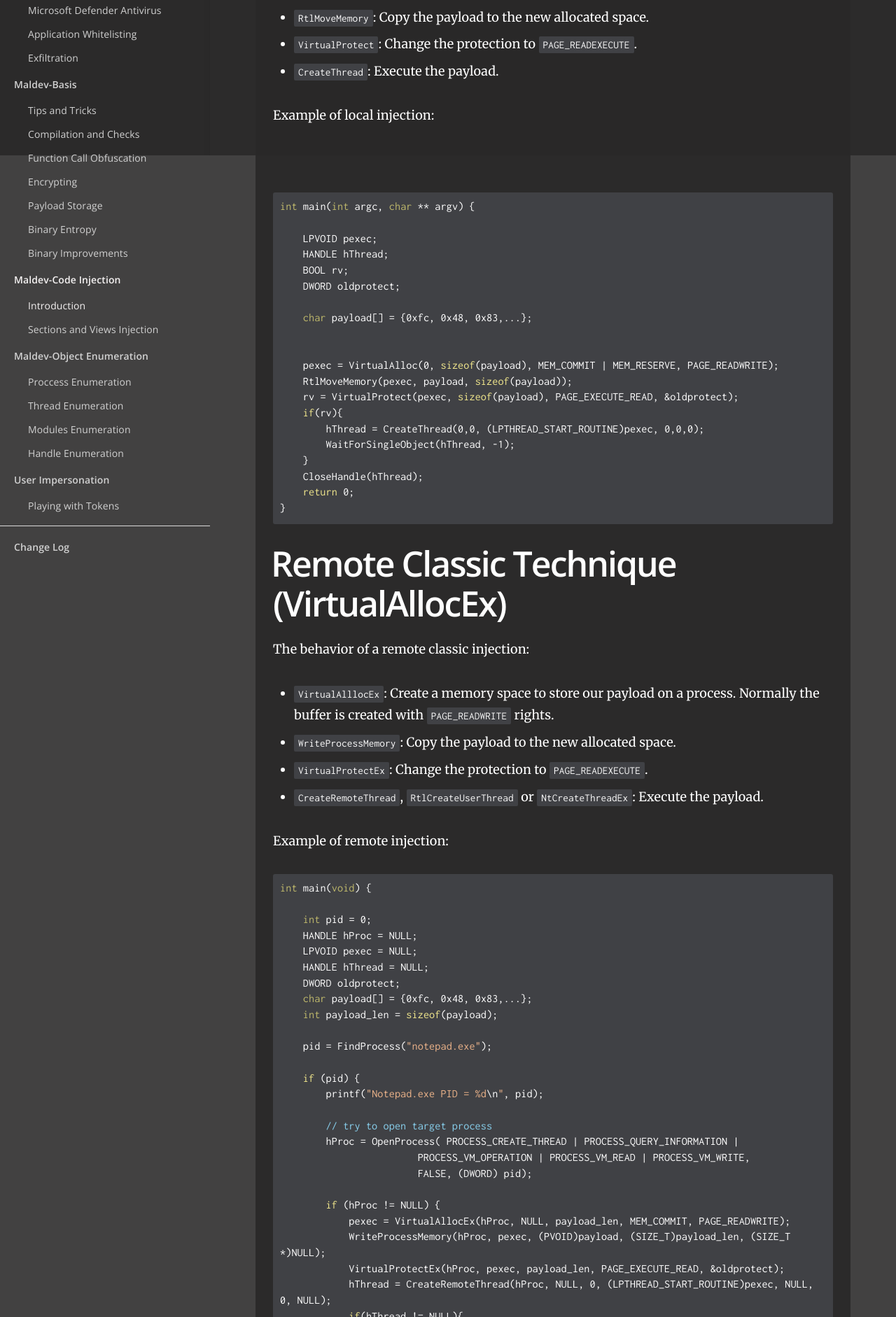
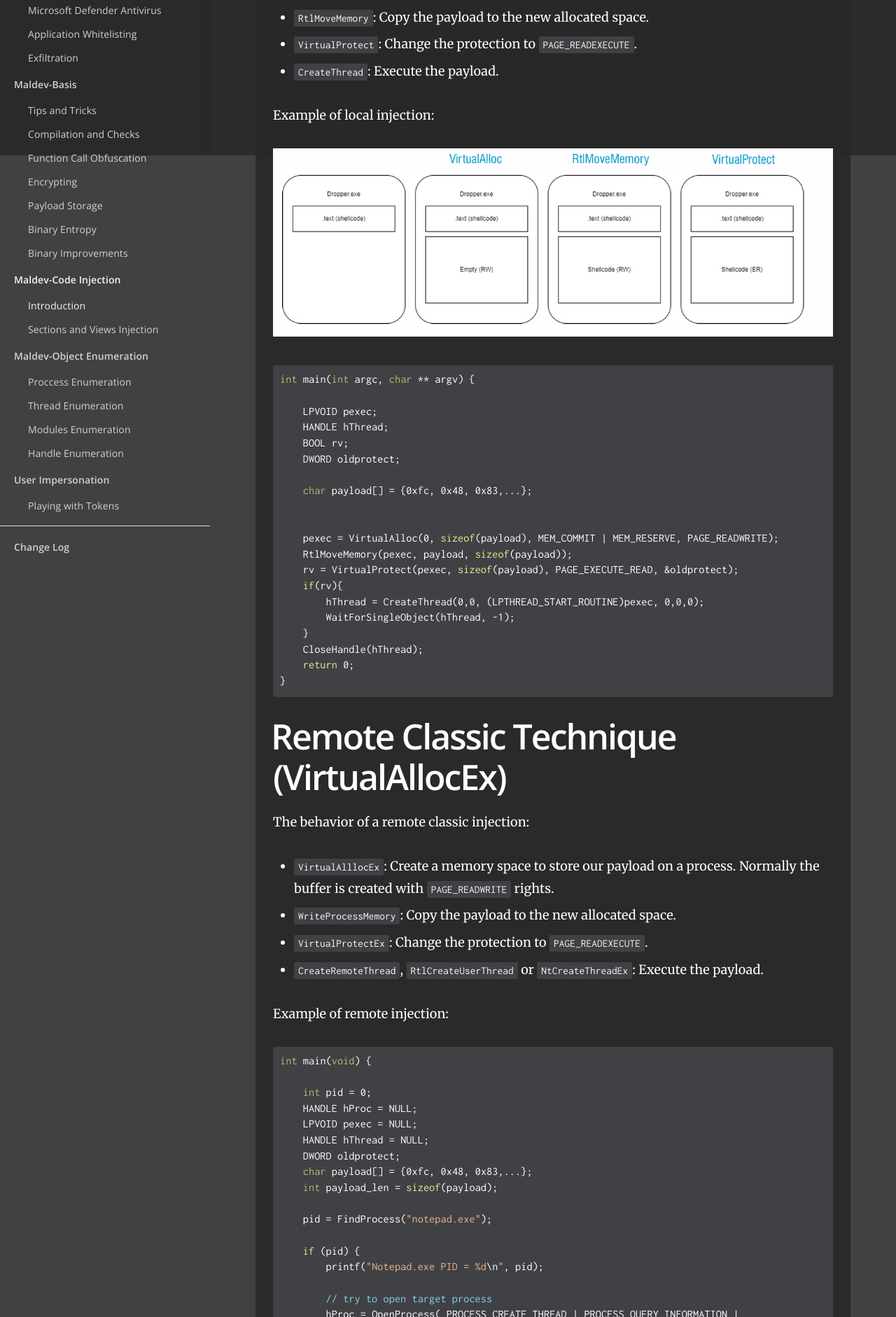
Before and after one commit to benjugat/rtnotes, a Jekyll site: the page built from _docs/malware/code-injection/intro.md, in a window 1280 px wide. Shown: the part 678-2560 px from the top of the page at 70% size. Built offline with Jekyll 4.4.1, drawn with Linux system fonts in a browser that asks for light colours.

Commit message:
SEction injection

````diff
--- a/_docs/malware/code-injection/intro.md
+++ b/_docs/malware/code-injection/intro.md
@@ -22,7 +22,7 @@ The behavior of a local classic injection:
 
 Example of local injection:
 
-![](/rtnotes/classic-injection.png)
+![](/rtnotes/images/classic-injection.png)
 
 
 ```cpp
````
